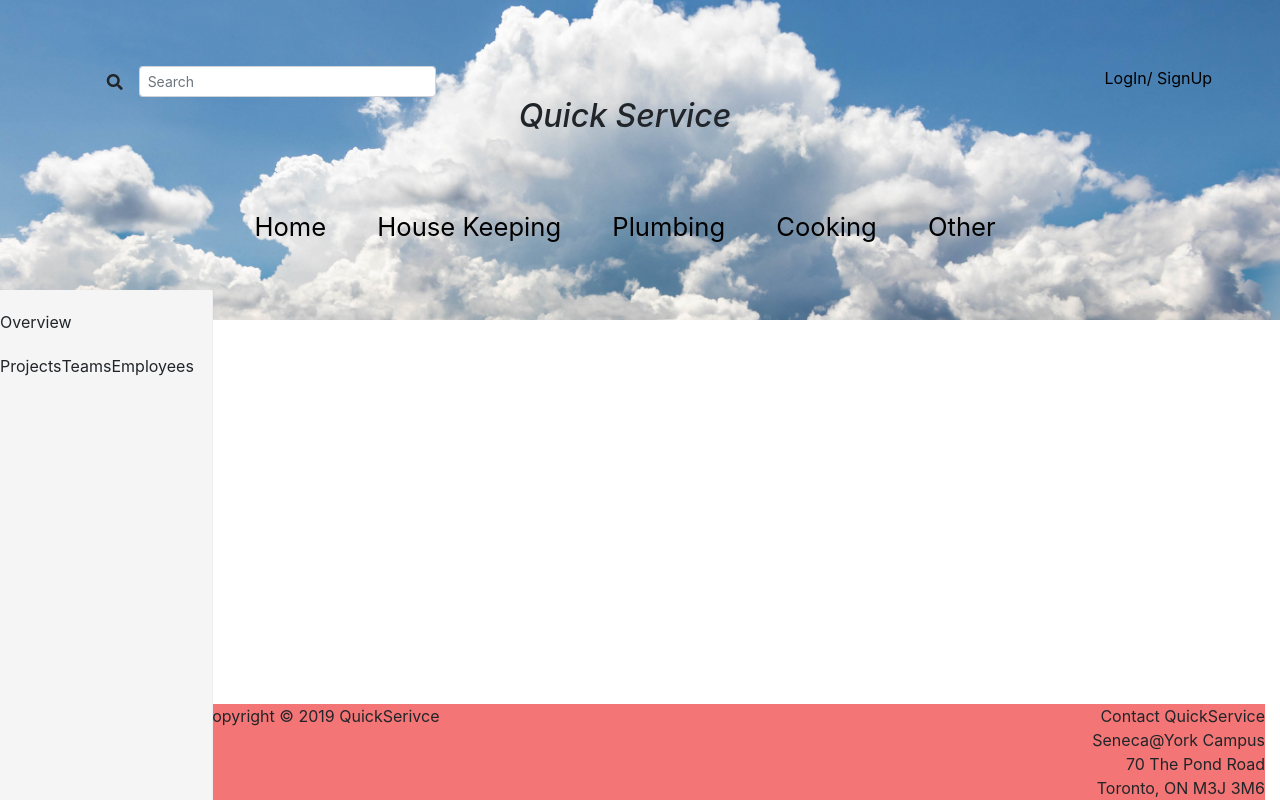
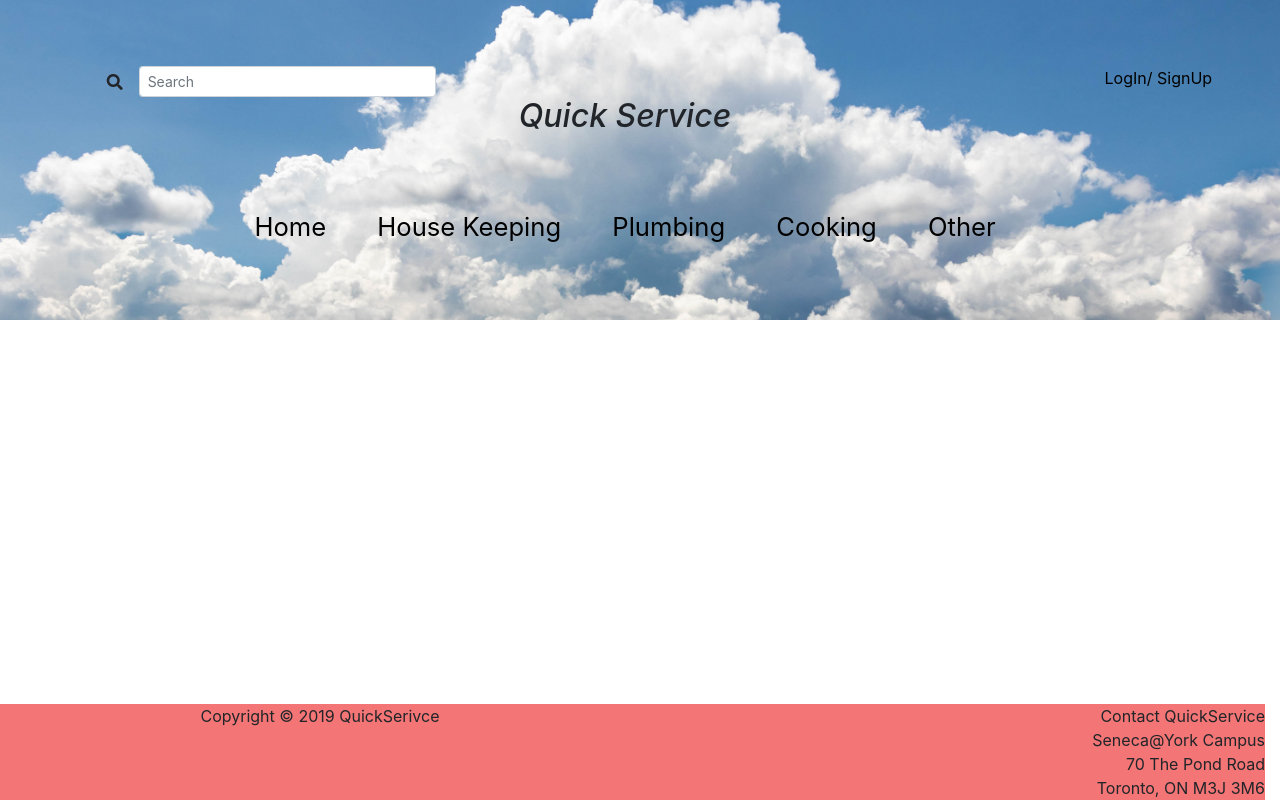
Before and after one commit to shreenaathia/quickService, a React (Create React App) app in the folder quick_service/: page / in a window 1280 px wide. Built offline with nearby package versions, Linux system fonts and the light colour scheme.

Commit message:
SideBar file name change + sidebar update + sidebar css update

```diff
--- a/quick_service/src/MainContainer.js
+++ b/quick_service/src/MainContainer.js
@@ -1,8 +1,6 @@
 import React, { Component } from 'react';
-// import "./component/footer/Footer";
-// import Sidebar from "./component/sidebar/Sidebar";
 import Footer from './component/footer/Footer';
-import SideBar from './component/sidebar/Sidebar';
+import SideBar from './component/sidebar/SideBar';
 
 class MainContainer extends Component {
     constructor(props) {
@@ -69,9 +67,8 @@ class MainContainer extends Component {
                     </div>
 
                 </div>
-                <div className="row">
-                    <SideBar/>
-                </div>
+                {/* put in sidebar for testing, remove once we have actual service pages */}
+                {/* <SideBar/> */}
                 <Footer/>
             </div>
         );
--- a/quick_service/src/component/sidebar/Sidebar.js
+++ b/quick_service/src/component/sidebar/Sidebar.js
@@ -1,24 +1,43 @@
 import React, { Component } from 'react';
-//import { Link } from 'react-router-dom';
 
 class SideBar extends Component {
     render() {
         //console.log(this.props.highlight);
         return(
-            <div className="col-sm-3 col-md-2  sidebar">
-                <ul className="nav nav-sidebar">
-                    <li className={(this.props.highlight === "Overview" ? 'active' : '')}>Overview <span className="sr-only">(current)</span></li>
-                </ul>
-                <ul className="nav nav-sidebar">
-                    <li className={(this.props.highlight === "Projects" ? 'active' : '')}>Projects</li>
-                    <li className={(this.props.highlight === "Teams" ? 'active' : '')}>Teams</li>
-                    <li className={(this.props.highlight === "Employees" ? 'active' : '')}>Employees</li>
-                </ul>
-                {/* <ul className="nav nav-sidebar">
-                    <li>Rating</li>
-                    <li>Price</li>
-                    <li>Location</li>
-                </ul> */}
+            <div className="col-sm-3 col-md-2 sidebar">
+                <div className="serviceRating">
+                    <h6>Service Rating</h6>
+                    <ul className="nav-sidebar">
+                        <li><a href="#">&#9733;&#9733;&#9733;&#9733;&#9733; &amp; Up</a> </li>
+                        <li><a href="#">&#9733;&#9733;&#9733;&#9733;&#9734; &amp; Up</a> </li>
+                        <li><a href="#">&#9733;&#9733;&#9733;&#9734;&#9734; &amp; Up</a> </li>
+                        <li><a href="#">&#9733;&#9733;&#9734;&#9734;&#9734; &amp; Up</a> </li>
+                        <li><a href="#">&#9733;&#9734;&#9734;&#9734;&#9734; &amp; Up</a> </li>
+                    </ul>
+                </div>
+                <div className="priceRange">
+                    <h6>Price Range</h6>
+                    <ul className="nav-sidebar">
+                        <li><a href="#">Under $25</a></li>
+                        <li><a href="#">$25 - $50</a></li>
+                        <li><a href="#">$50 - $100</a></li>
+                        <li><a href="#">$100 - $200</a></li>
+                        <li><a href="#">$200 and above</a></li>
+                    </ul>
+                </div>
+                <div className="location">
+                    <h6>Location</h6>
+                    <ul className="nav-sidebar">
+                        <li><a href="#">Mississauga</a></li>
+                        <li><a href="#">Toronto</a></li>
+                        <li><a href="#">Markham</a></li>
+                        <li><a href="#">North York</a></li>
+                        <li><a href="#">Oakville</a></li>
+                    </ul>
+                </div>
+                <div>
+                    <button type="button">Filter</button>
+                </div>
           </div>
         );
     };
--- a/quick_service/src/index.css
+++ b/quick_service/src/index.css
@@ -5,6 +5,10 @@ body {
     sans-serif;
   -webkit-font-smoothing: antialiased;
   -moz-osx-font-smoothing: grayscale;
+  /* added scroll bar - Jun */
+  overflow-y: scroll;
+  overflow-x: hidden;
+  /*                         */
 }
 
 #with_bg {
@@ -70,20 +74,20 @@ body {
  */
 
 /* Hide for mobile, show later */
-.sidebar {
+/* .sidebar {
   display: none;
-}
+} */
 @media (min-width: 768px) {
   .sidebar {
     position: fixed;
-    top: 290px;
-    bottom: 0;
+    top: 40vh;
+    bottom: 96px;
     left: 0;
     z-index: 1000;
     display: block;
     padding: 20px;
-    overflow-x: hidden;
-    overflow-y: auto; /* Scrollable contents if viewport is shorter than content. */
+    /* overflow-x: hidden; */
+    /* overflow-y: auto; Scrollable contents if viewport is shorter than content. */
     background-color: #f5f5f5;
     border-right: 1px solid #eee;
   }
@@ -94,8 +98,16 @@ body {
   margin-right: -21px; /* 20px padding + 1px border */
   margin-bottom: 20px;
   margin-left: -20px;
+  list-style-type: none;
 }
+
+/* aligning link list to nav header */
+ul.nav-sidebar {
+  padding-inline-start: 0px;
+}
+
 .nav-sidebar > li > a {
+  display: block;
   padding-right: 20px;
   padding-left: 20px;
 }
```
